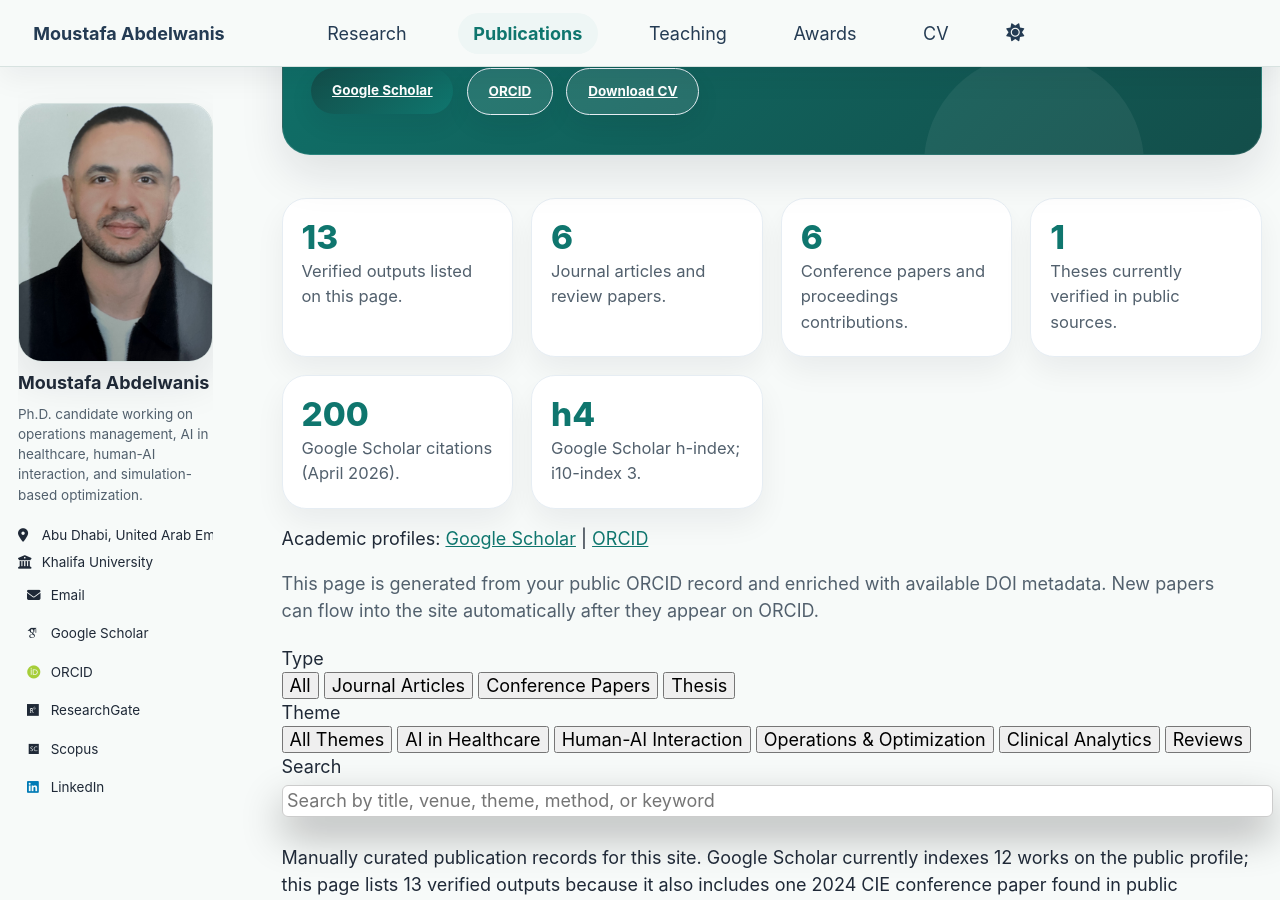
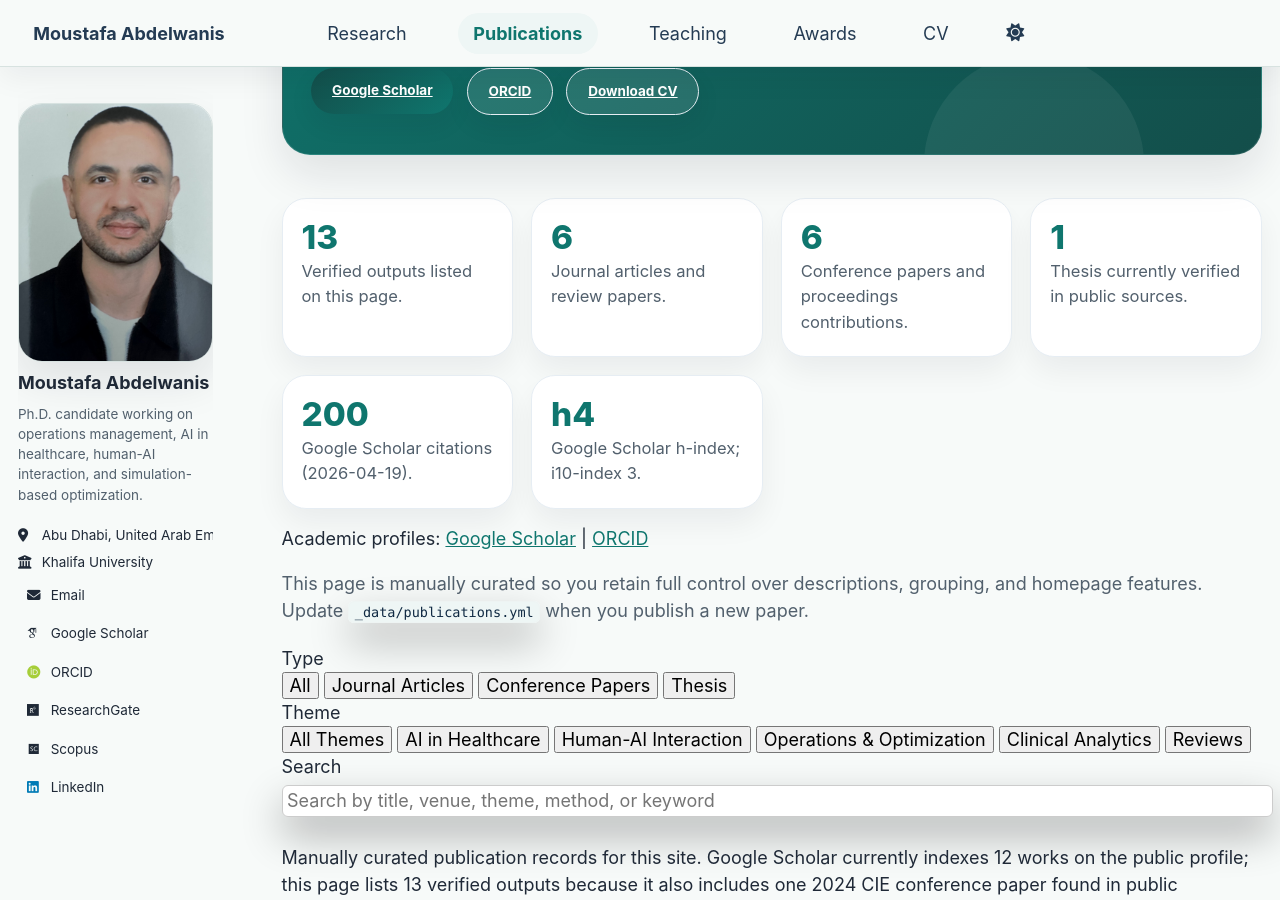
Before and after one commit to abdelwanismoustafa/abdelwanismoustafa.github.io, a Jekyll site: the page built from _pages/publications.md, in a window 1280 px wide and 900 px high, scrolled down 339 px. Built offline with Jekyll 4.4.1, drawn with Linux system fonts in a browser that asks for light colours; some web fonts are replaced; a script bundle is joined from its source files by our own code; library files that are not in the unit come from our copies.

Commit message:
Add files via upload

```diff
--- a/_pages/publications.md
+++ b/_pages/publications.md
@@ -6,10 +6,14 @@ author_profile: true
 ---
 
 {% assign pub_data = site.data.publications %}
+{% assign profile = site.data.site_profile %}
 {% assign journals = pub_data.outputs | where: "type_slug", "journal" %}
 {% assign conferences = pub_data.outputs | where: "type_slug", "conference" %}
 {% assign theses = pub_data.outputs | where: "type_slug", "thesis" %}
-{% assign others = pub_data.outputs | where: "type_slug", "other" %}
+{% assign scholar = nil %}
+{% if profile and profile.scholar_metrics %}
+  {% assign scholar = profile.scholar_metrics %}
+{% endif %}
 
 <section class="page__hero--custom page__hero--compact">
   <div class="hero-badge">Research outputs • journals, conference papers, and thesis work</div>
@@ -37,9 +41,18 @@ author_profile: true
   </div>
   <div class="stat-card">
     <span class="stat-number">{{ pub_data.analytics.theses }}</span>
-    <div class="stat-label">Theses currently verified in public sources.</div>
+    <div class="stat-label">Thesis currently verified in public sources.</div>
   </div>
-  {% if pub_data.analytics.citations %}
+  {% if scholar %}
+  <div class="stat-card">
+    <span class="stat-number">{{ scholar.citations }}</span>
+    <div class="stat-label">Google Scholar citations ({{ scholar.last_checked }}).</div>
+  </div>
+  <div class="stat-card">
+    <span class="stat-number">h{{ scholar.h_index }}</span>
+    <div class="stat-label">Google Scholar h-index; i10-index {{ scholar.i10_index }}.</div>
+  </div>
+  {% elsif pub_data.analytics.citations %}
   <div class="stat-card">
     <span class="stat-number">{{ pub_data.analytics.citations }}</span>
     <div class="stat-label">Google Scholar citations ({{ pub_data.analytics.last_checked }}).</div>
@@ -59,7 +72,7 @@ author_profile: true
     <a href="{{ pub_data.profiles.orcid_url }}">{{ pub_data.profiles.orcid_label }}</a>
   </div>
 
-  <p class="section-intro section-intro--wide">This page is generated from your public ORCID record and enriched with available DOI metadata. New papers can flow into the site automatically after they appear on ORCID.</p>
+  <p class="section-intro section-intro--wide">This page is manually curated so you retain full control over descriptions, grouping, and homepage features. Update <code>_data/publications.yml</code> when you publish a new paper.</p>
 
   <div class="pub-toolbar" role="group" aria-label="Publication filters">
     <div class="pub-filter-group">
@@ -69,9 +82,6 @@ author_profile: true
         <button class="filter-chip" type="button" data-filter-group="type" data-filter-value="journal">Journal Articles</button>
         <button class="filter-chip" type="button" data-filter-group="type" data-filter-value="conference">Conference Papers</button>
         <button class="filter-chip" type="button" data-filter-group="type" data-filter-value="thesis">Thesis</button>
-        {% if pub_data.analytics.other_outputs > 0 %}
-        <button class="filter-chip" type="button" data-filter-group="type" data-filter-value="other">Other Outputs</button>
-        {% endif %}
       </div>
     </div>
 
@@ -95,66 +105,108 @@ author_profile: true
 
   <p class="pub-note-banner">{{ pub_data.analytics.note }}</p>
 
-  {% assign sections = "journal,conference,thesis,other" | split: "," %}
-  {% for section in sections %}
-    {% if section == 'journal' %}
-      {% assign records = journals %}
-      {% assign section_title = 'Journal articles' %}
-      {% assign section_intro = 'Peer-reviewed journal articles and review papers across healthcare AI, human factors, clinical decision support, and operations research.' %}
-    {% elsif section == 'conference' %}
-      {% assign records = conferences %}
-      {% assign section_title = 'Conference papers' %}
-      {% assign section_intro = 'Proceedings papers spanning simulation, healthcare resilience, AI adoption, metaheuristics, and clinical machine learning.' %}
-    {% elsif section == 'thesis' %}
-      {% assign records = theses %}
-      {% assign section_title = 'Thesis' %}
-      {% assign section_intro = 'Long-form degree research that anchors the optimization and simulation stream of the publication record.' %}
-    {% else %}
-      {% assign records = others %}
-      {% assign section_title = 'Other outputs' %}
-      {% assign section_intro = 'Outputs that do not fit cleanly into the journal, conference, or thesis categories.' %}
-    {% endif %}
+  <section class="section-block pub-section" data-section="journal">
+    <div class="section-heading-stack">
+      <h2 class="section-title">Journal articles</h2>
+      <p class="section-intro">Peer-reviewed journal articles and review papers across healthcare AI, human factors, clinical decision support, and operations research.</p>
+    </div>
+    <div class="publication-list publication-list--detailed">
+      {% for item in journals %}
+      {% capture search_blob %}{{ item.title }} {{ item.authors }} {{ item.venue }} {{ item.themes | join: ' ' }} {{ item.keywords | join: ' ' }}{% endcapture %}
+      <article class="pub-card pub-card--detailed pub-record" data-type="{{ item.type_slug }}" data-themes="{{ item.theme_slugs | join: ' ' }}" data-search="{{ search_blob | strip_newlines | downcase | escape }}">
+        <div class="pub-topline">
+          <div class="pub-meta">
+            <span class="pub-year">{{ item.year }}</span>
+            <span class="pub-venue">{{ item.type_label }}</span>
+            {% if item.citations %}<span class="pub-citations">{{ item.citations }} Scholar citations</span>{% endif %}
+          </div>
+          {% if item.highlight %}<span class="pub-highlight">{{ item.highlight }}</span>{% endif %}
+        </div>
+        <h3 class="pub-title">{{ item.title }}</h3>
+        <p class="pub-authors">{{ item.authors }}</p>
+        <p class="pub-venue-line">{{ item.venue }}</p>
+        <p class="pub-summary">{{ item.description }}</p>
+        {% if item.summary_note %}<p class="pub-summary-note">{{ item.summary_note }}</p>{% endif %}
+        <ul class="tag-list">
+          {% for theme in item.themes %}<li class="tag">{{ theme }}</li>{% endfor %}
+        </ul>
+        <div class="pub-links">
+          {% for link in item.links %}<a href="{{ link.url }}">{{ link.label }}</a>{% endfor %}
+        </div>
+      </article>
+      {% endfor %}
+    </div>
+  </section>
 
-    {% if records.size > 0 %}
-    <section class="section-block pub-section" data-section="{{ section }}">
-      <div class="section-heading-stack">
-        <h2 class="section-title">{{ section_title }}</h2>
-        <p class="section-intro">{{ section_intro }}</p>
-      </div>
-      <div class="publication-list publication-list--detailed">
-        {% for item in records %}
-        {% capture search_blob %}{{ item.title }} {{ item.authors }} {{ item.venue }} {{ item.themes | join: ' ' }} {{ item.keywords | join: ' ' }}{% endcapture %}
-        <article class="pub-card pub-card--detailed pub-record" data-type="{{ item.type_slug }}" data-themes="{{ item.theme_slugs | join: ' ' }}" data-search="{{ search_blob | strip_newlines | downcase | escape }}">
-          <div class="pub-topline">
-            <div class="pub-meta">
-              <span class="pub-year">{{ item.year }}</span>
-              <span class="pub-venue">{{ item.type_label }}</span>
-              {% if item.citations %}<span class="pub-citations">{{ item.citations }} Scholar citations</span>{% endif %}
-            </div>
-            {% if item.highlight %}<span class="pub-highlight">{{ item.highlight }}</span>{% endif %}
+  <section class="section-block pub-section" data-section="conference">
+    <div class="section-heading-stack">
+      <h2 class="section-title">Conference papers</h2>
+      <p class="section-intro">Proceedings papers spanning simulation, healthcare resilience, AI adoption, metaheuristics, and clinical machine learning.</p>
+    </div>
+    <div class="publication-list publication-list--detailed">
+      {% for item in conferences %}
+      {% capture search_blob %}{{ item.title }} {{ item.authors }} {{ item.venue }} {{ item.themes | join: ' ' }} {{ item.keywords | join: ' ' }}{% endcapture %}
+      <article class="pub-card pub-card--detailed pub-record" data-type="{{ item.type_slug }}" data-themes="{{ item.theme_slugs | join: ' ' }}" data-search="{{ search_blob | strip_newlines | downcase | escape }}">
+        <div class="pub-topline">
+          <div class="pub-meta">
+            <span class="pub-year">{{ item.year }}</span>
+            <span class="pub-venue">{{ item.type_label }}</span>
+            {% if item.citations %}<span class="pub-citations">{{ item.citations }} Scholar citations</span>{% endif %}
           </div>
-          <h3 class="pub-title">{{ item.title }}</h3>
-          <p class="pub-authors">{{ item.authors }}</p>
-          <p class="pub-venue-line">{{ item.venue }}</p>
-          <p class="pub-summary">{{ item.description }}</p>
-          {% if item.summary_note %}<p class="pub-summary-note">{{ item.summary_note }}</p>{% endif %}
-          <ul class="tag-list">
-            {% for theme in item.themes %}<li class="tag">{{ theme }}</li>{% endfor %}
-          </ul>
-          <div class="pub-links">
-            {% for link in item.links %}<a href="{{ link.url }}">{{ link.label }}</a>{% endfor %}
+          {% if item.highlight %}<span class="pub-highlight">{{ item.highlight }}</span>{% endif %}
+        </div>
+        <h3 class="pub-title">{{ item.title }}</h3>
+        <p class="pub-authors">{{ item.authors }}</p>
+        <p class="pub-venue-line">{{ item.venue }}</p>
+        <p class="pub-summary">{{ item.description }}</p>
+        {% if item.summary_note %}<p class="pub-summary-note">{{ item.summary_note }}</p>{% endif %}
+        <ul class="tag-list">
+          {% for theme in item.themes %}<li class="tag">{{ theme }}</li>{% endfor %}
+        </ul>
+        <div class="pub-links">
+          {% for link in item.links %}<a href="{{ link.url }}">{{ link.label }}</a>{% endfor %}
+        </div>
+      </article>
+      {% endfor %}
+    </div>
+  </section>
+
+  <section class="section-block pub-section" data-section="thesis">
+    <div class="section-heading-stack">
+      <h2 class="section-title">Thesis</h2>
+      <p class="section-intro">Long-form degree research that anchors the optimization and simulation stream of the publication record.</p>
+    </div>
+    <div class="publication-list publication-list--detailed">
+      {% for item in theses %}
+      {% capture search_blob %}{{ item.title }} {{ item.authors }} {{ item.venue }} {{ item.themes | join: ' ' }} {{ item.keywords | join: ' ' }}{% endcapture %}
+      <article class="pub-card pub-card--detailed pub-record" data-type="{{ item.type_slug }}" data-themes="{{ item.theme_slugs | join: ' ' }}" data-search="{{ search_blob | strip_newlines | downcase | escape }}">
+        <div class="pub-topline">
+          <div class="pub-meta">
+            <span class="pub-year">{{ item.year }}</span>
+            <span class="pub-venue">{{ item.type_label }}</span>
           </div>
-        </article>
-        {% endfor %}
-      </div>
-    </section>
-    {% endif %}
-  {% endfor %}
+          {% if item.highlight %}<span class="pub-highlight">{{ item.highlight }}</span>{% endif %}
+        </div>
+        <h3 class="pub-title">{{ item.title }}</h3>
+        <p class="pub-authors">{{ item.authors }}</p>
+        <p class="pub-venue-line">{{ item.venue }}</p>
+        <p class="pub-summary">{{ item.description }}</p>
+        {% if item.summary_note %}<p class="pub-summary-note">{{ item.summary_note }}</p>{% endif %}
+        <ul class="tag-list">
+          {% for theme in item.themes %}<li class="tag">{{ theme }}</li>{% endfor %}
+        </ul>
+        <div class="pub-links">
+          {% for link in item.links %}<a href="{{ link.url }}">{{ link.label }}</a>{% endfor %}
+        </div>
+      </article>
+      {% endfor %}
+    </div>
+  </section>
 
   <div class="pub-empty-state" hidden>
-    <h3>No publications match the current filters.</h3>
-    <p>Try clearing the search box or switching back to “All” filters.</p>
+    <strong>No publications match the current filters.</strong>
+    <span>Try clearing the search box or switching back to All Themes.</span>
   </div>
 </section>
 
-<script src="/assets/js/publications.js"></script>
+<script src="{{ '/assets/js/publications.js' | relative_url }}"></script>
```
Also changed, not shown: _pages/about.md (+36 -16 lines).
